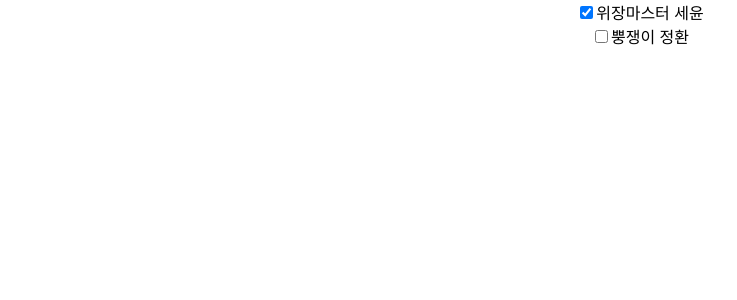
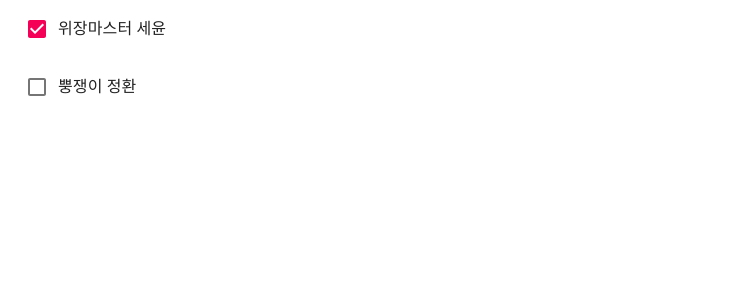
Before and after one commit to jeonghi/web_front, a React (Create React App) app: page / in a window 1280 px wide. Shown: the top 300 px of the page, without its empty margins (0-737 px from the left). Built offline with nearby package versions, Linux system fonts and the light colour scheme.

Commit message:
수정: material ui를 이용한 Todo 컴포넌트 디자인

```diff
--- a/src/Todo.js
+++ b/src/Todo.js
@@ -1,4 +1,6 @@
 import React from "react";
+// eslint-disable-next-line
+import {ListItem, ListItemText, InputBase, Checkbox} from "@material-ui/core";
 
 // function Todo(){
 //     return (
@@ -22,15 +24,24 @@
     }
 
     render() {
+// eslint-disable-next-line
+        const item = this.state.item;
+
         return(
-            <div className="Todo">
-                {/* 자바스크립트로 된 변수를 JSX에서 사용하려면 변수를 {}로 묶어주면 된다. */}
-                <input type="checkbox" id={this.state.item.id}
-                       name={this.state.item.id}
-                       checked={this.state.item.done}
-                />
-                <label id={this.state.item.id}>{this.state.item.title}</label>
-            </div>
+            <ListItem>
+                <Checkbox checked={item.done}/>
+                <ListItemText>
+                    <InputBase
+                        inputProps={{'aria-label':'naked'}}
+                        type="text"
+                        id={item.id}
+                        name={item.id}
+                        value={item.title}
+                        multiline={true}
+                        fullWidth={true}
+                    />
+                </ListItemText>
+            </ListItem>
         );
     }
 }
```
